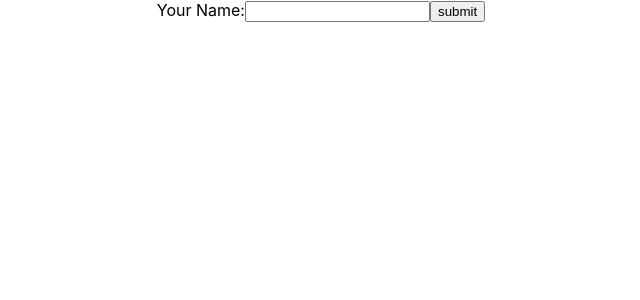
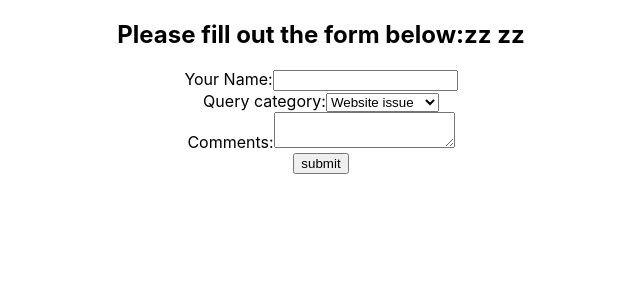
Before and after one commit to DOdrums/walkthrough-gitpod-react, a React (Create React App) app in the folder my-app/: page / in a window 1280 px wide. Shown: the top 300 px of the page, without its empty margins (319-959 px from the left). Built offline with nearby package versions, Linux system fonts and the light colour scheme.

Commit message:
Finished ControlledForm component

```diff
--- a/my-app/src/components/ControlledForm.js
+++ b/my-app/src/components/ControlledForm.js
@@ -6,27 +6,49 @@ export class ControlledForm extends Component {
 
       this.state = {
             name: "",
+            category: "website",
+            comment: "",
       }
     }
 
-    handleNameChange = (event) => {
+    handleChange = (event) => {
+        const {name, value} = event.target
         this.setState({
-            name: event.target.value,
+            [name]: value
         })
+    }
+
+    handleSubmit = (event) => {
+        event.preventDefault();
+        console.log(this.state);
     }
 
     render() {
         return (
         <div>
-            <form>
+            <h2>Please fill out the form below:zz zz</h2>
+            <form onSubmit={this.handleSubmit}>
+                <div>
                     <label htmlFor='id-name'>Your Name:</label>
                     <input
-                    onChange={this.handleNameChange}
+                        onChange={this.handleChange}
                         value={this.state.name}
                         id='id-name'
                         name='name'
-                    type="text">
-                </input>
+                        type="text"/>
+                </div>
+                <div>
+                    <label htmlFor='id-category'>Query category:</label>
+                    <select value={this.state.category} name="category" id="id-category" onChange={this.handleChange}>
+                        <option value="website">Website issue</option>
+                        <option value="order">Order issue</option>
+                        <option value="general">General inquiry</option>
+                    </select>
+                </div>
+                <div>
+                    <label htmlFor="id-comments">Comments:</label>
+                    <textarea value={this.state.text} name="comments" id="id-comments" onChange={this.handleChange}></textarea>
+                </div>
                     <input type="submit" value="submit"/>
             </form>
         </div>
```
Lines whose indentation alone changed are shown as unchanged.
